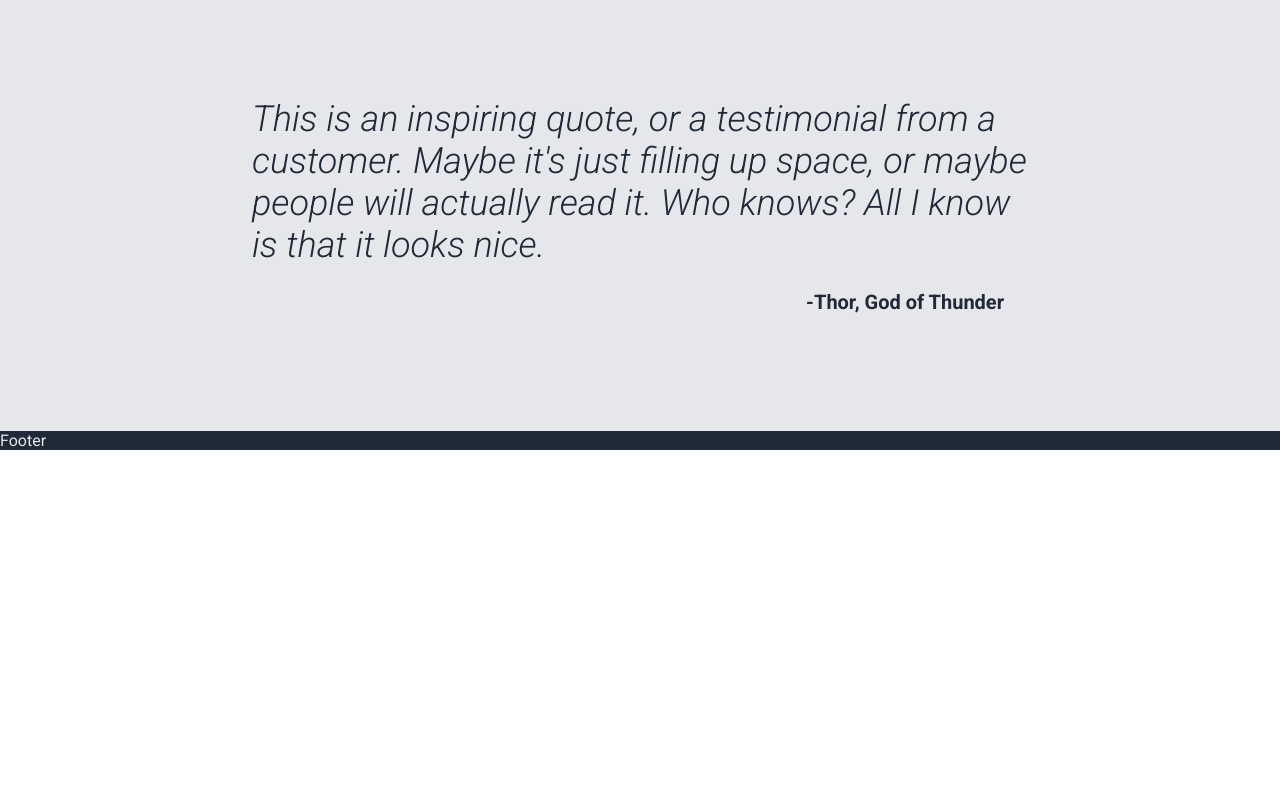
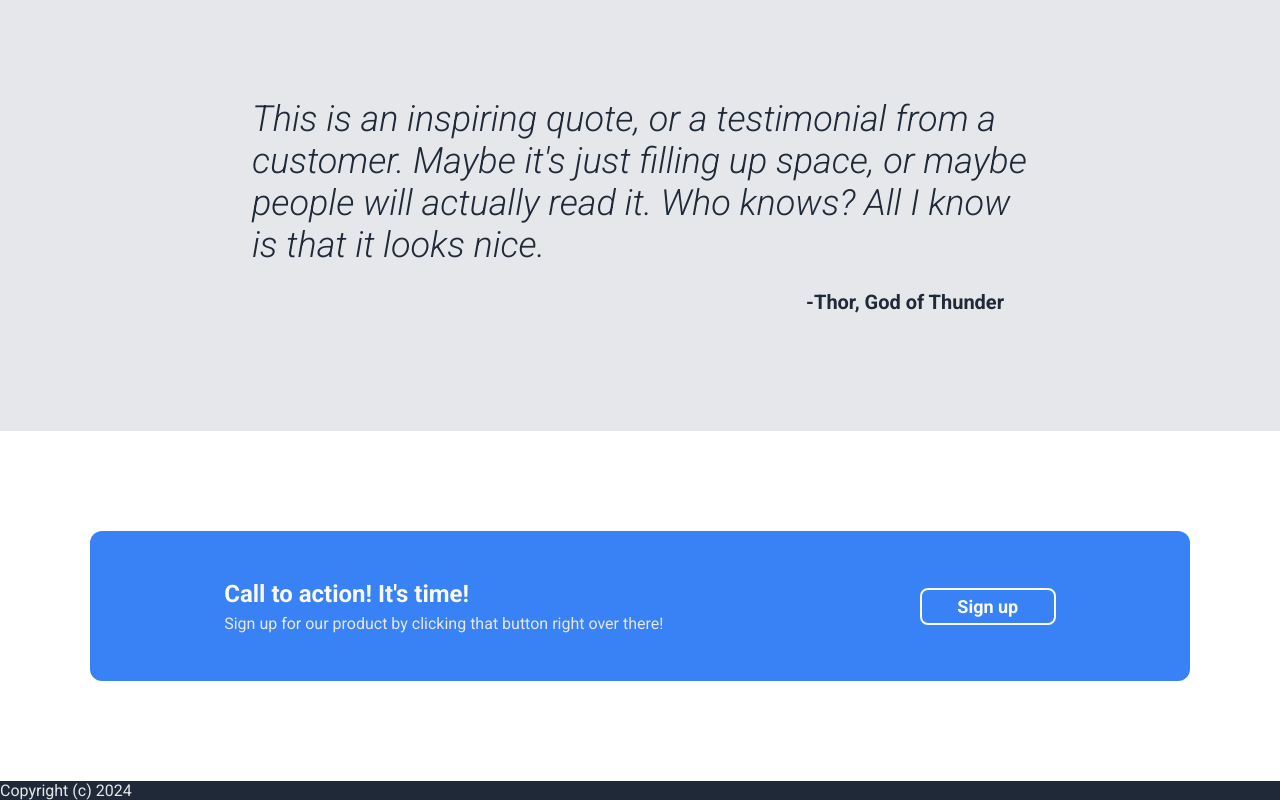
Before and after one commit to dot-sky/landing-page, a plain HTML site: page index.html in a window 1280 px wide. Shown: the part 1119-1919 px from the top of the page. Before the commit the page ends 1569 px from the top, so only its background shows below. Drawn offline with Linux system fonts and the light colour scheme.

Commit message:
Add content and style to call to action section

```diff
--- a/index.html
+++ b/index.html
@@ -60,7 +60,15 @@
             </div>
         </div>
     </div>
-
-    <div class="footer">Footer</div>
+    <div class="action-wrapper">
+        <div class="action">
+            <div>
+                <div class="header-action">Call to action! It's time!</div>
+                <div> Sign up for our product by clicking that button right over there!</div>
+            </div>
+            <a class="blue-button" href="#">Sign up</a>
+        </div>
+    </div>
+    <div class="footer">Copyright (c) 2024</div>
 </body>
 </html>
--- a/style.css
+++ b/style.css
@@ -114,7 +114,32 @@ body{
     text-align: end;
     margin-top: 24px;
     margin-right: 24px;
-
+}
+.action-wrapper{
+    min-height: 350px;
+    display: flex;
+    justify-content: center;
+    align-items: center;
+}
+.action{
+    flex: 1;
+    display: flex;
+    justify-content: space-around;
+    align-items: center;
+    gap: 12px;
+    max-width: 1100px;
+    min-height: 150px;
+    border-radius: 12px;
+    padding: 24px 12px;
+    box-sizing: border-box;
+    background-color: #3882f6;
+    color: #e5e7eb;
+}
+.header-action{
+    font-size: 24px;
+    font-weight: bold;
+    margin-bottom: 6px;
+    color: #f9faf8;
 }
 ul{
     list-style: none;
@@ -146,4 +171,8 @@ a{
     text-align: center;
     background-color: #3882f6;
     font-weight: bold;
+    color: #f9faf8;
 }
+.action .blue-button{
+    border: 2px solid #f9faf8;
+}
```
